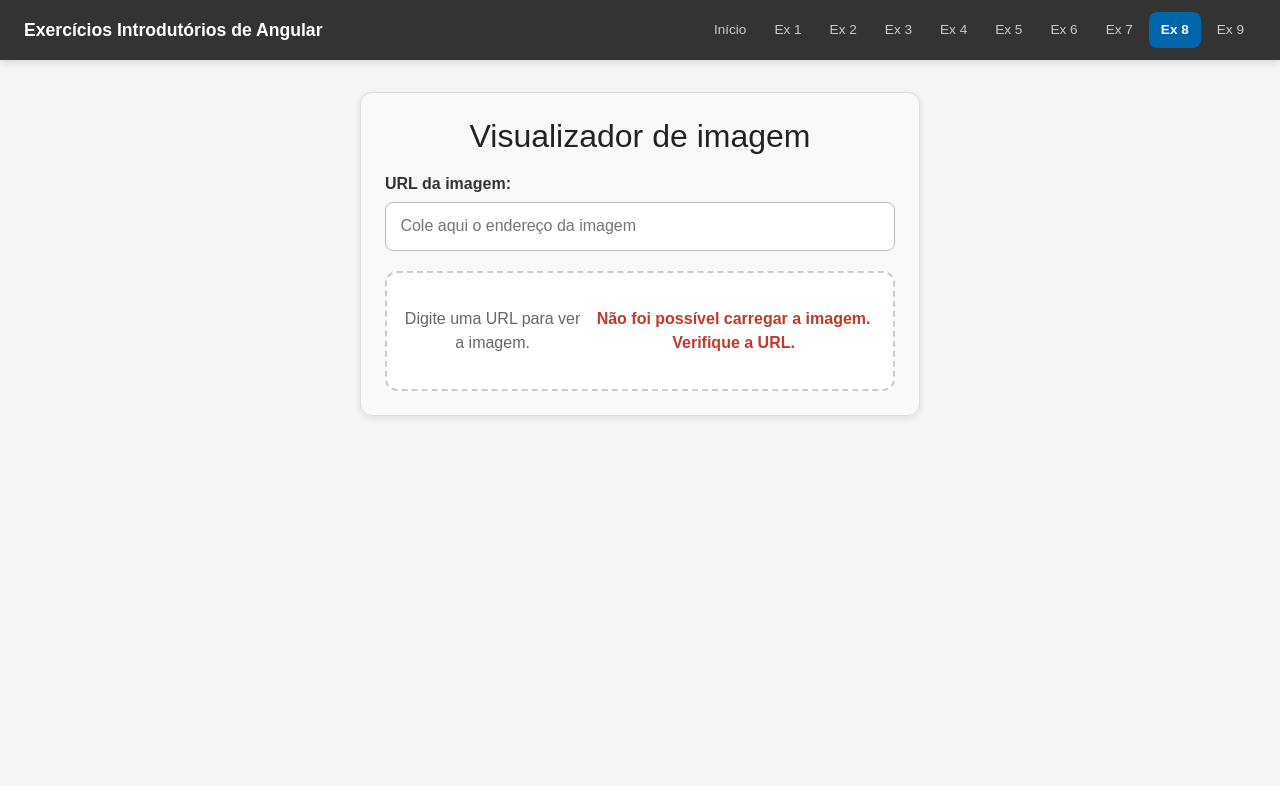
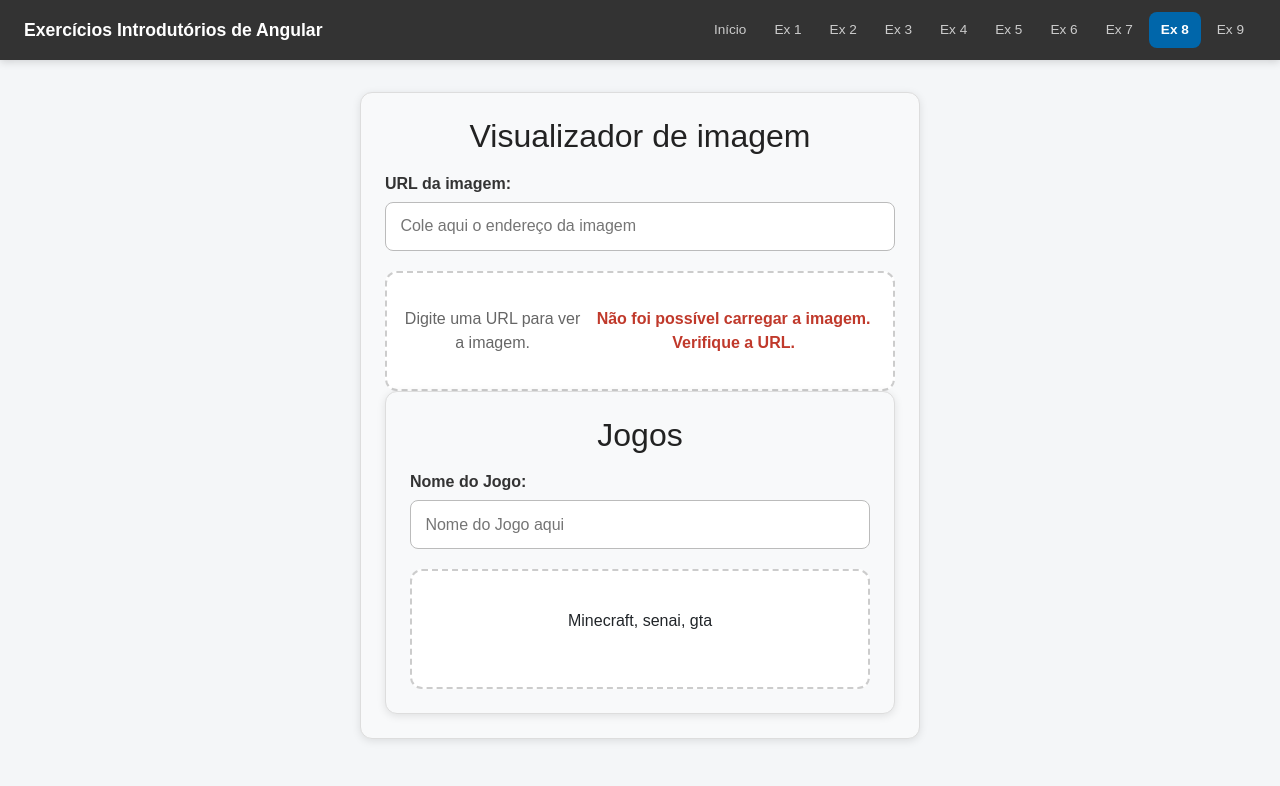
Before and after one commit to Kovatsug/exercicios-introdutorios-angular, an Angular app: page /ex08 in a window 1280 px wide. Shown: the top 786 px of the page. Built offline with nearby package versions, Linux system fonts and the light colour scheme.

Commit message:
mais coisa no ex8

```diff
--- a/src/app/paginas/exercicios/ex08-imagem/ex08-imagem.html
+++ b/src/app/paginas/exercicios/ex08-imagem/ex08-imagem.html
@@ -2,11 +2,27 @@
   <div class="card">
     <h2>Visualizador de imagem</h2>
     <label for="campo-url">URL da imagem:</label>
-    <input id="campo-url" type="text" placeholder="Cole aqui o endereço da imagem" [(ngModel)]="url" (ngModelChange)="mudouUrl()">
+    <input id="campo-url" type="text" placeholder="Cole aqui o endereço da imagem" [(ngModel)]="url"
+      (ngModelChange)="mudouUrl()">
     <div class="area-imagem">
-      <img [src]="url" alt="Imagem informada pelo usuário" [hidden]="!url || erro" (load)="imagemCarregou()" (error)="imagemFalhou()">
+      <img [src]="url" alt="Imagem informada pelo usuário" [hidden]="!url || erro" (load)="imagemCarregou()"
+        (error)="imagemFalhou()">
       <p class="mensagem" [hidden]="url !== ''">Digite uma URL para ver a imagem.</p>
       <p class="mensagem erro" [hidden]="!erro">Não foi possível carregar a imagem. Verifique a URL.</p>
     </div>
+    <div class="card">
+      <h2>Jogos</h2>
+      <label for="campo-url">Nome do Jogo:</label>
+      <input id="campo-url" type="text" placeholder="Nome do Jogo aqui" [(ngModel)]="jogo">
+      <div class="area-imagem">
+        @if (jogo.trim().toUpperCase() == 'MINECRAFT') {
+          <img src="https://image.api.playstation.com/vulcan/ap/rnd/202407/0401/670c294ded3baf4fa11068db2ec6758c63f7daeb266a35a1.png" alt="asd">
+        }@else if (jogo.trim().toUpperCase() == 'SENAI') {
+          <img src="https://sc.ead.senai.br/pluginfile.php/1/theme_sctec/logocompact/300x300/1795021285/sketch%281%29.png" alt="">
+        }@else if (jogo.trim().toUpperCase() == 'GTA') {
+          <img src="https://encrypted-tbn0.gstatic.com/images?q=tbn:ANd9GcTKrPTndexd3tQBEahjKaLzZlVqA_7Tyg6xPSEeu92dyllEOAJ6u_Bkukw&s=10" alt="">
+        } @else { <p>Minecraft, senai, gta</p> }
+      </div>
+    </div>
   </div>
 </div>
--- a/src/app/paginas/exercicios/ex08-imagem/ex08-imagem.ts
+++ b/src/app/paginas/exercicios/ex08-imagem/ex08-imagem.ts
@@ -11,6 +11,7 @@ export class Ex08Imagem {
   // Atributos
   url: string = '';
   erro: boolean = false;
+  jogo: string = ''
 
   // Método chamado quando a imagem carrega com sucesso
   imagemCarregou(): void {
```
